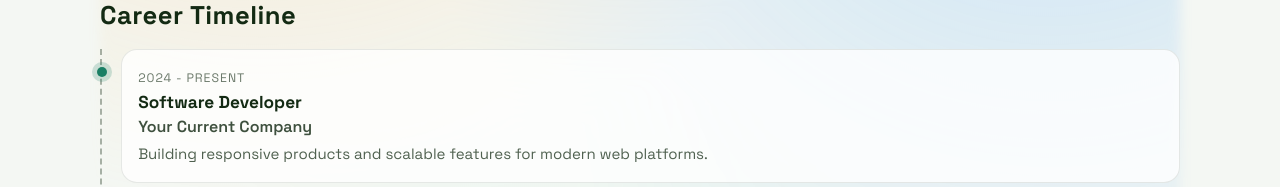
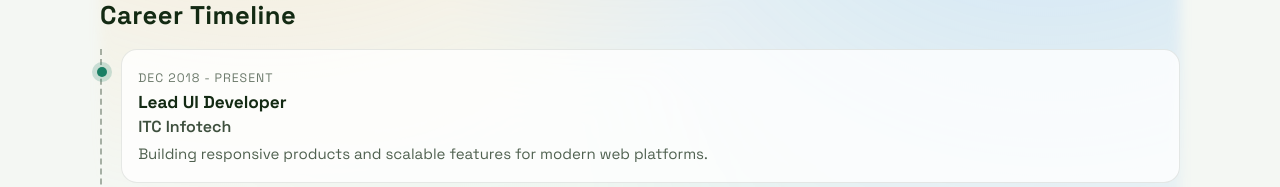
Before and after one commit to mohandeveloper2020/profile, a Next.js app: page / in a window 1280 px wide. Shown: the part 596-783 px from the top of the page. Built offline with nearby package versions, Linux system fonts and the light colour scheme.

Commit message:
minor update

```diff
--- a/app/page.tsx
+++ b/app/page.tsx
@@ -19,9 +19,9 @@ const skillItems = [
 
 const timelineItems = [
   {
-    duration: "2024 - Present",
-    role: "Software Developer",
-    company: "Your Current Company",
+    duration: "Dec 2018 - Present",
+    role: "Lead UI Developer",
+    company: "ITC Infotech",
     note: "Building responsive products and scalable features for modern web platforms.",
   },
   {
```
